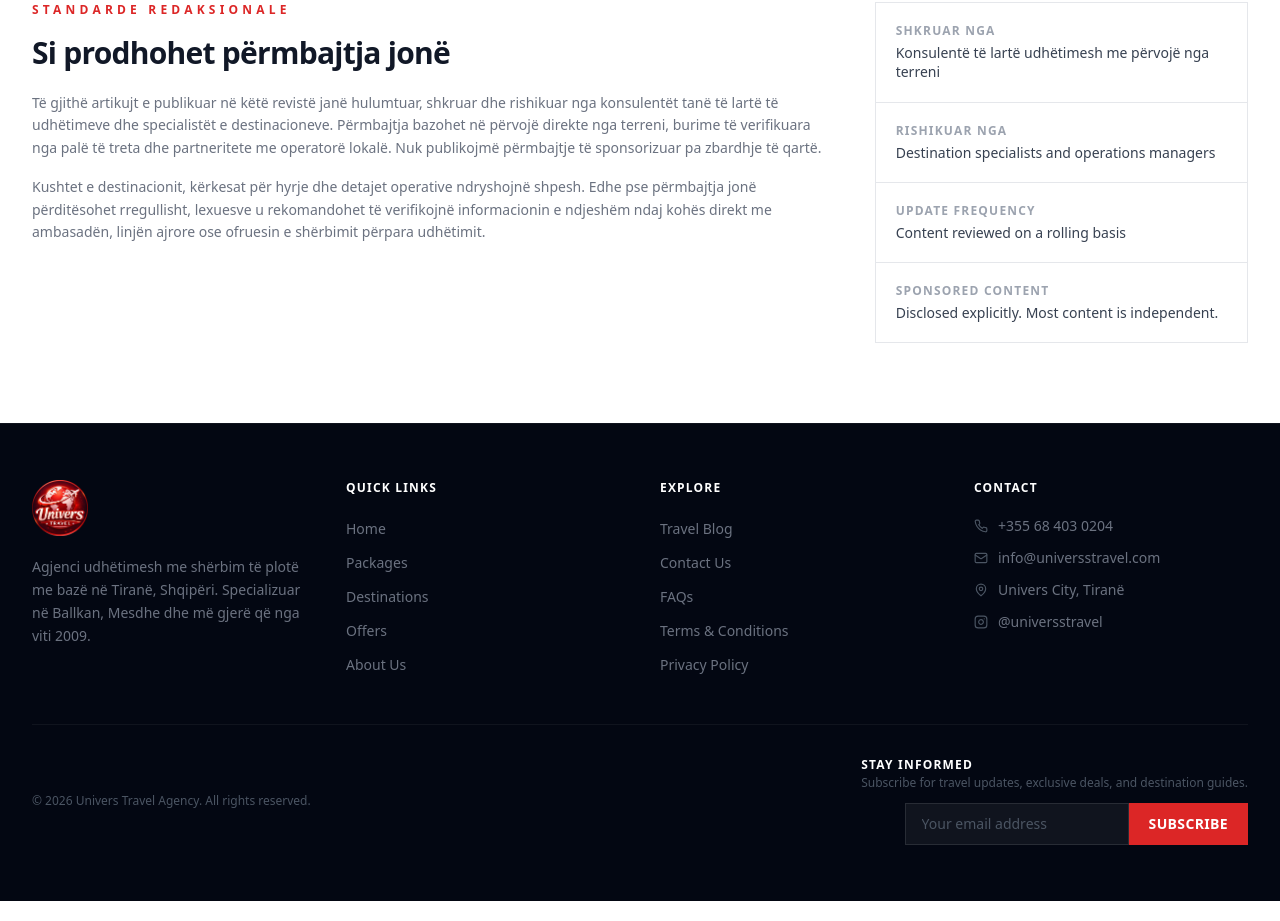
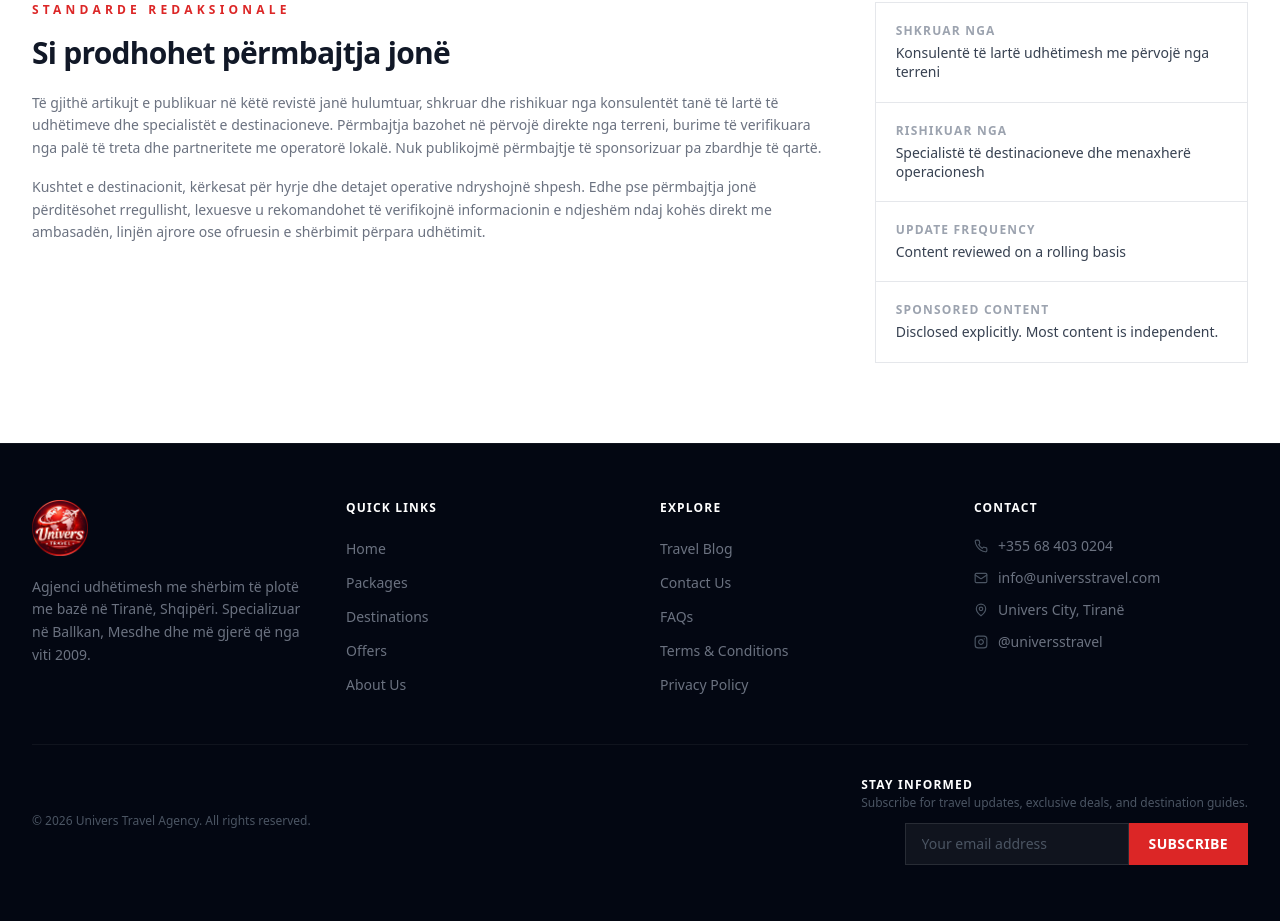
Before and after one commit to bla-mamba/univers-agency-finished, a React (Vite) app: page /blog in a window 1280 px wide. Shown: the part 1077-1998 px from the top of the page. Built offline with nearby package versions, Linux system fonts and the light colour scheme; no server answers; the database is empty.

Commit message:
Updated BlogPage.tsx

```diff
--- a/src/pages/BlogPage.tsx
+++ b/src/pages/BlogPage.tsx
@@ -274,7 +274,7 @@ Kushtet e destinacionit, kërkesat për hyrje dhe detajet operative ndryshojnë
  <div className="border border-gray-200">
  {[
  { label:'Shkruar nga', value:'Konsulentë të lartë udhëtimesh me përvojë nga terreni'},
- { label:'Rishikuar nga', value:'Destination specialists and operations managers'},
+ { label:'Rishikuar nga', value:'Specialistë të destinacioneve dhe menaxherë operacionesh'},
  { label:'Update frequency', value:'Content reviewed on a rolling basis'},
  { label:'Sponsored content', value:'Disclosed explicitly. Most content is independent.'},
  ].map(({ label, value}, i, arr) => (
```
